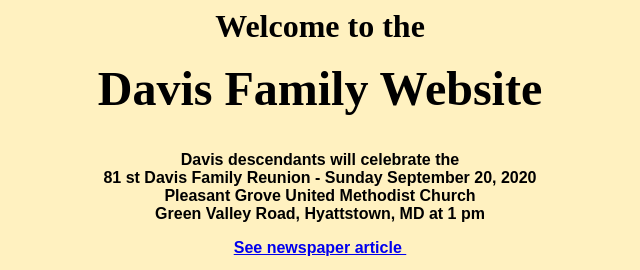
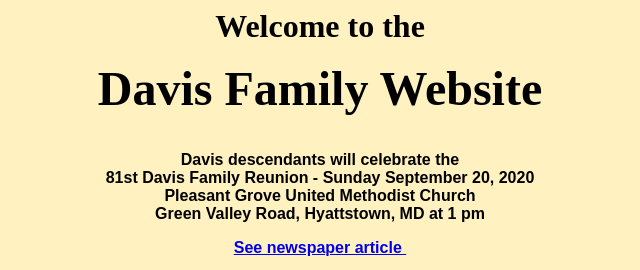
Before and after one commit to tomwarner13/Davis, a plain HTML site: page index.html in a window 1280 px wide. Shown: the top 270 px of the page, 320-960 px from the left. Drawn offline with Linux system fonts and the light colour scheme.

Commit message:
Update index.html

```diff
--- a/index.html
+++ b/index.html
@@ -22,7 +22,7 @@
       <td width="100%">
 
         <p align="center"><b><font size="2"><br></font><font size="3" face="Arial">Davis
-        descendants will celebrate the<br>81 st Davis Family Reunion - Sunday September
+        descendants will celebrate the<br>81st Davis Family Reunion - Sunday September
         20, 2020<br>Pleasant Grove United Methodist Church<br>Green Valley Road, Hyattstown, MD at 1 pm</font></b>
 
         <p align="center"><b><font size="3" face="Arial"><a href="Frederick%20News.htm">See
```
